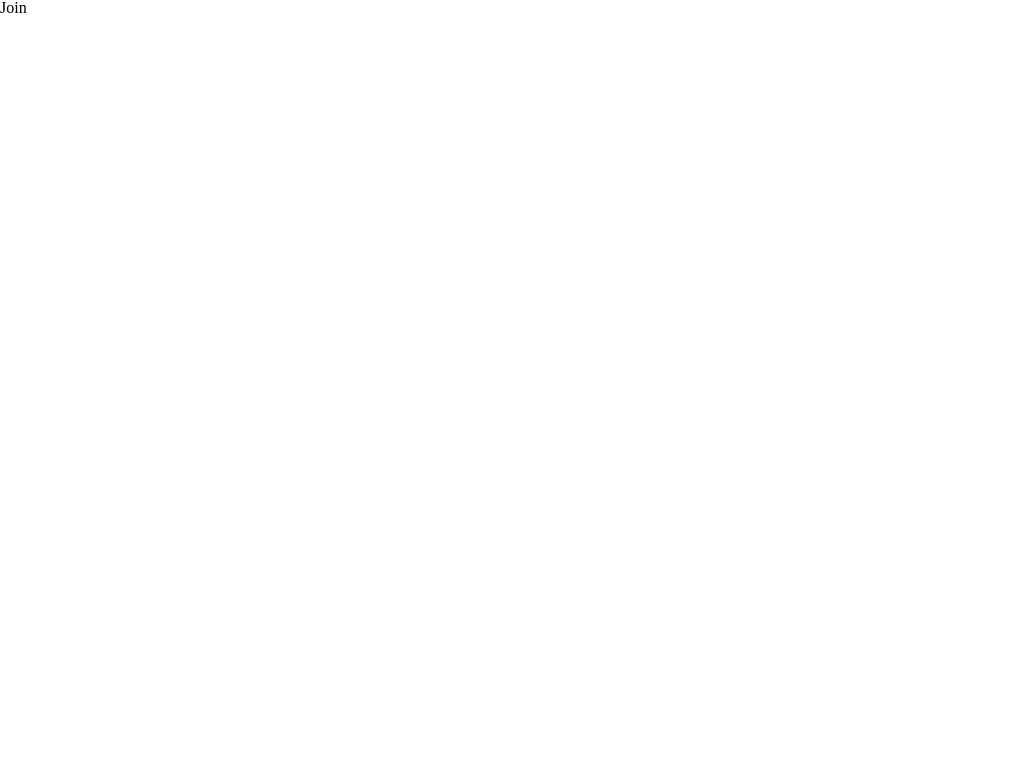
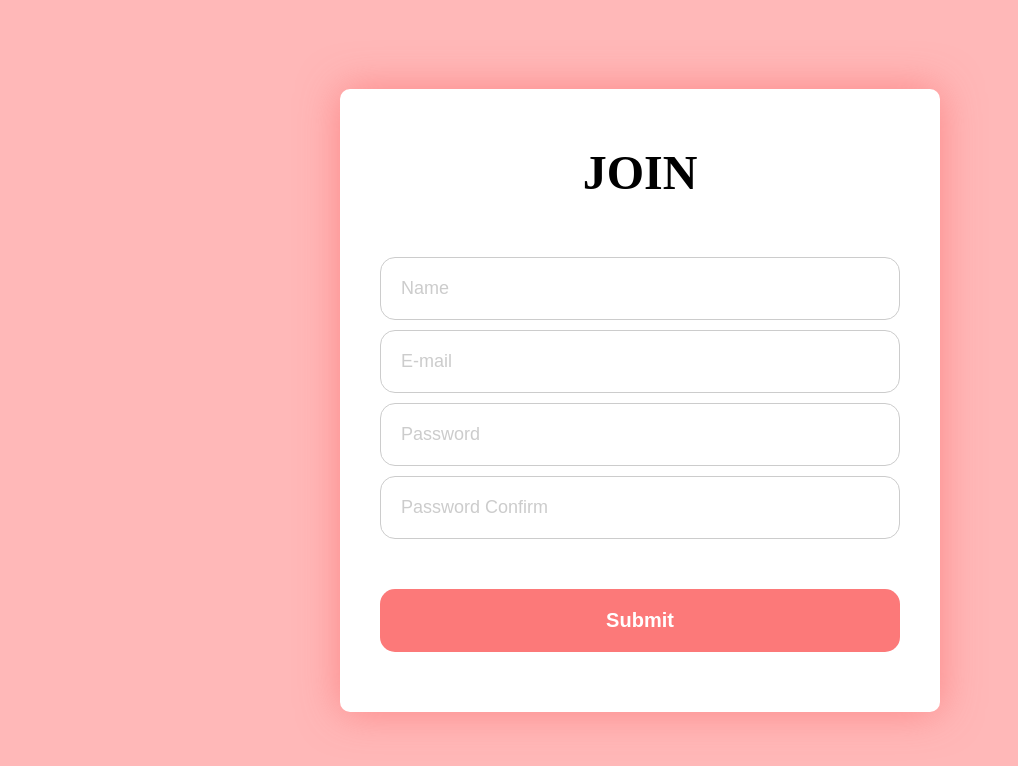
Before and after one commit to hdy86/login-todo, a React (Create React App) app: page /join in a window 1280 px wide. Shown: the top 766 px of the page, without its empty margins (0-1018 px from the left). Built offline with nearby package versions, Linux system fonts and the light colour scheme.

Commit message:
join page

```diff
--- a/src/routes/Join.js
+++ b/src/routes/Join.js
@@ -1,5 +1,81 @@
+import styled from "styled-components";
+
+const Wrapper = styled.div`
+  display: flex;
+  align-items: center;
+  justify-content: center;
+  width: 100vw;
+  height: 100vh;
+  background: #ffb8b8;
+`;
+const Container = styled.div`
+  width: 90%;
+  max-width: 600px;
+  padding: 60px 40px;
+  border-radius: 10px;
+  background: #fff;
+  box-sizing: border-box;
+  box-shadow: 0 0 40px rgba(252, 121, 121, 0.8);
+
+  @media all and (max-width: 767px) {
+    padding: 40px 20px;
+  }
+`;
+
+const Title = styled.h1`
+  font-size: 48px;
+  font-weight: bold;
+  text-align: center;
+`;
+
+const Form = styled.form`
+  display: flex;
+  flex-direction: column;
+  gap: 10px;
+  margin-top: 60px;
+`;
+const Input = styled.input`
+  padding: 20px;
+  border: 1px solid #ccc;
+  border-radius: 15px;
+  font-size: 18px;
+  color: #222;
+
+  &::placeholder {
+    color: #ccc;
+  }
+  &:focus {
+    border: 1px solid transparent;
+    outline: 2px solid #fc7979;
+  }
+`;
+const Button = styled.button`
+  padding: 20px;
+  margin-top: 40px;
+  border: none;
+  border-radius: 15px;
+  background: #fc7979;
+  font-size: 20px;
+  color: #fff;
+  font-weight: bold;
+  cursor: pointer;
+`;
+
 function Join() {
-  return <p>Join</p>;
+  return (
+    <Wrapper>
+      <Container>
+        <Title>JOIN</Title>
+        <Form>
+          <Input type="text" placeholder="Name" />
+          <Input type="text" placeholder="E-mail" />
+          <Input type="password" placeholder="Password" />
+          <Input type="password" placeholder="Password Confirm" />
+          <Button>Submit</Button>
+        </Form>
+      </Container>
+    </Wrapper>
+  );
 }
 
 export default Join;
--- a/src/routes/Login.js
+++ b/src/routes/Login.js
@@ -18,6 +18,10 @@ const Container = styled.div`
   background: #fff;
   box-sizing: border-box;
   box-shadow: 0 0 40px rgba(252, 121, 121, 0.8);
+
+  @media all and (max-width: 767px) {
+    padding: 40px 20px;
+  }
 `;
 
 const Title = styled.h1`
@@ -75,7 +79,7 @@ function Login() {
   return (
     <Wrapper>
       <Container>
-        <Title>Login</Title>
+        <Title>LOGIN</Title>
         <Form>
           <Input type="text" placeholder="E-mail" />
           <Input type="password" placeholder="Password" />
```
